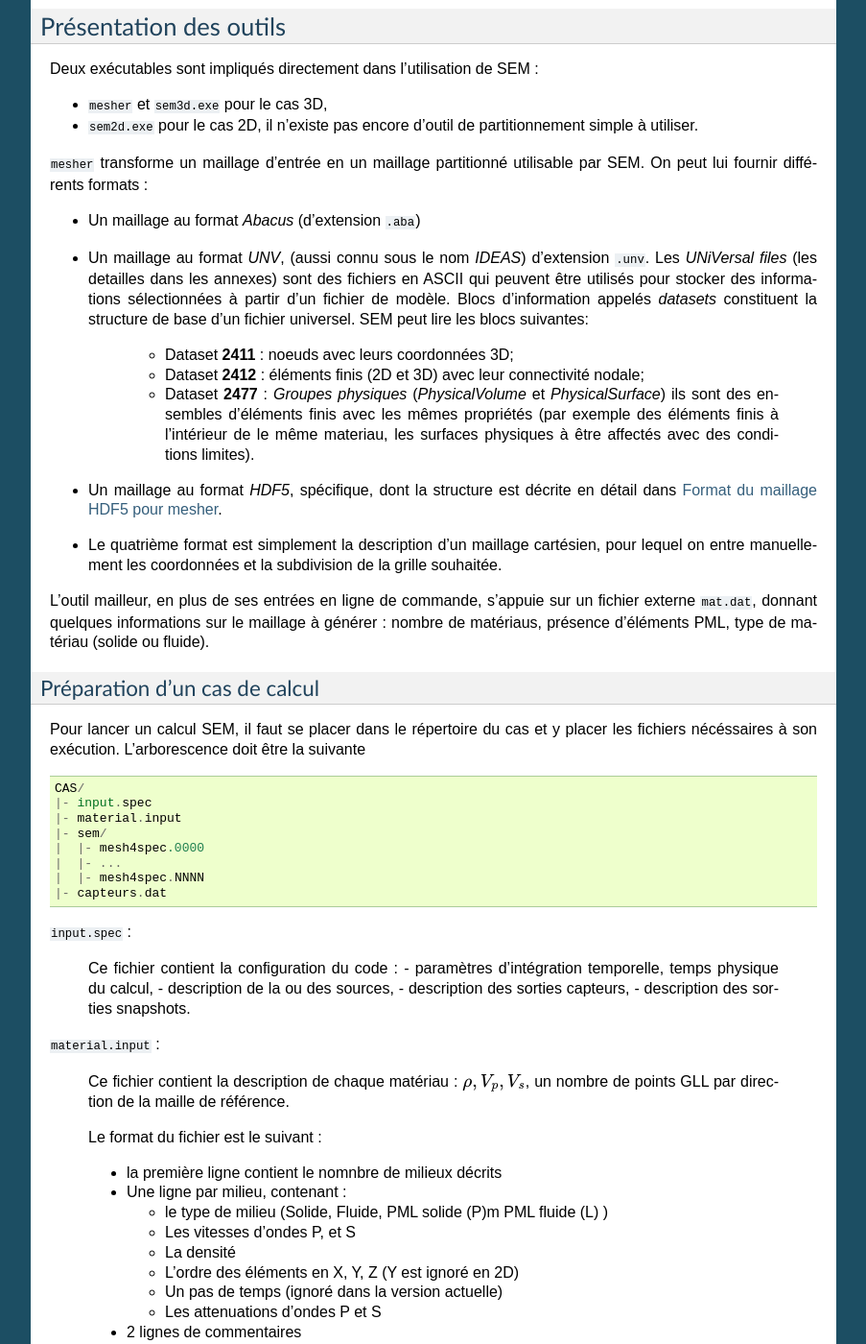
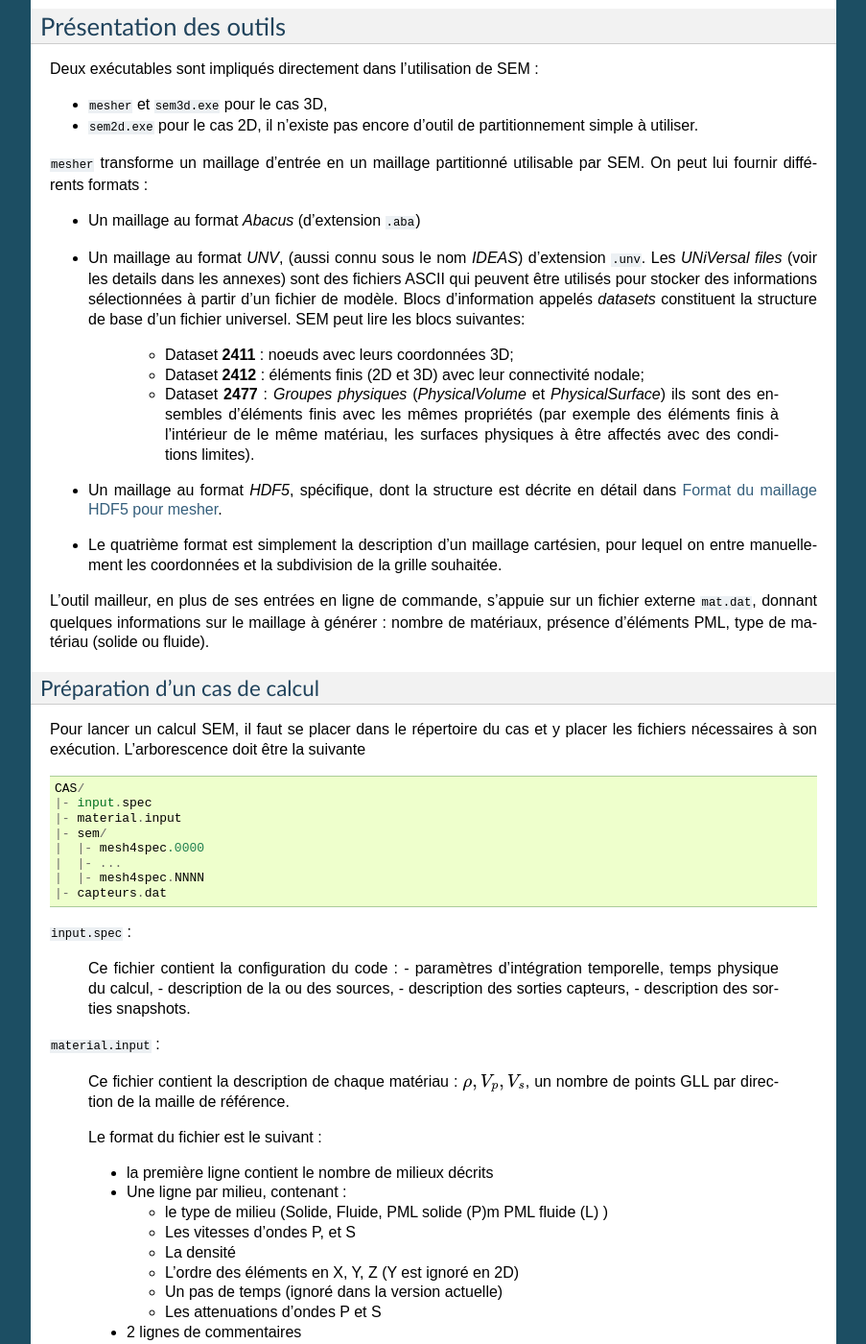
Before and after one commit to sem3d/SEM, a Sphinx documentation site: the page built from DOC/source/tutoriel.rst, in a window 1280 px wide and 1400 px high, scrolled down 7235 px. Shown: the whole window at 96% size, without its empty margins (198-1101 px from the left). Built offline with Sphinx 7.4.7, drawn with Linux system fonts in a browser that asks for light colours; formulas are drawn with MathJax 3; some of the changed text lies outside the part shown.

Commit message:
[CLEANUP] enlevé des coquilles dans la doc

```diff
--- a/DOC/source/tutoriel.rst
+++ b/DOC/source/tutoriel.rst
@@ -385,8 +385,8 @@ utilisable par SEM. On peut lui fournir différents formats :
 - Un maillage au format *Abacus* (d'extension ``.aba``)
 
 - Un maillage au format *UNV*, (aussi connu sous le nom *IDEAS*)
-  d'extension ``.unv``.  Les *UNiVersal files* (les detailles dans
-  les annexes) sont des fichiers en ASCII qui peuvent être utilisés
+  d'extension ``.unv``.  Les *UNiVersal files* (voir les details dans
+  les annexes) sont des fichiers ASCII qui peuvent être utilisés
   pour stocker des informations sélectionnées à partir d'un fichier
   de modèle. Blocs d'information appelés *datasets*  constituent la
   structure de base d'un fichier universel.
@@ -400,7 +400,7 @@ utilisable par SEM. On peut lui fournir différents formats :
     - Dataset **2477** : *Groupes physiques* (*PhysicalVolume* et
       *PhysicalSurface*) ils sont des ensembles d'éléments finis avec
       les mêmes propriétés (par exemple des éléments finis à l'intérieur
-      de le même materiau, les surfaces physiques à être affectés avec
+      de le même matériau, les surfaces physiques à être affectés avec
       des conditions limites).
 
 - Un maillage au format *HDF5*, spécifique, dont la structure est
@@ -413,7 +413,7 @@ utilisable par SEM. On peut lui fournir différents formats :
 
 L'outil mailleur, en plus de ses entrées en ligne de commande,
 s'appuie sur un fichier externe ``mat.dat``, donnant quelques
-informations sur le maillage à générer : nombre de matériaus, présence
+informations sur le maillage à générer : nombre de matériaux, présence
 d'éléments PML, type de matériau (solide ou fluide).
 
 
@@ -421,7 +421,7 @@ Préparation d'un cas de calcul
 ------------------------------
 
 Pour lancer un calcul SEM, il faut se placer dans le répertoire du cas et y placer
-les fichiers nécéssaires à son exécution. L'arborescence doit être la suivante ::
+les fichiers nécessaires à son exécution. L'arborescence doit être la suivante ::
 
   CAS/
   |- input.spec
@@ -447,7 +447,7 @@ les fichiers nécéssaires à son exécution. L'arborescence doit être la suiva
 
   Le format du fichier est le suivant :
 
-  - la première ligne contient le nomnbre de milieux décrits
+  - la première ligne contient le nombre de milieux décrits
 
   - Une ligne par milieu, contenant :
 
@@ -578,9 +578,9 @@ La description de chaque fichier est la suivante:
      # dt : Pas de temps (pour l'instant, il est ignoré)
      # Qp et Gs : Facteurs de qualité d'atténuation des ondes P et S
 
-4) :file:`material.input` : Ce fichier va être créé par le mesher au moment de
+4) :file:`material.input` : Ce fichier va être créé par le mailleur au moment de
    la génération du maillage. Il décrit toutes les propriétés des
-   matéiaux, les PMLs et les directions de PMLs.
+   matériaux, les PMLs et les directions de PMLs.
 
 5) :file:`input.spec` : Ce fichier décrit le chargement, limite le temps de
    simulation, et choisit la taille du milieu a être sauve garder dans
```
Also changed, not shown: other parts of DOC/source/tutoriel.rst (+10 -10 lines), DOC/source/git.rst (+7 -7 lines).
